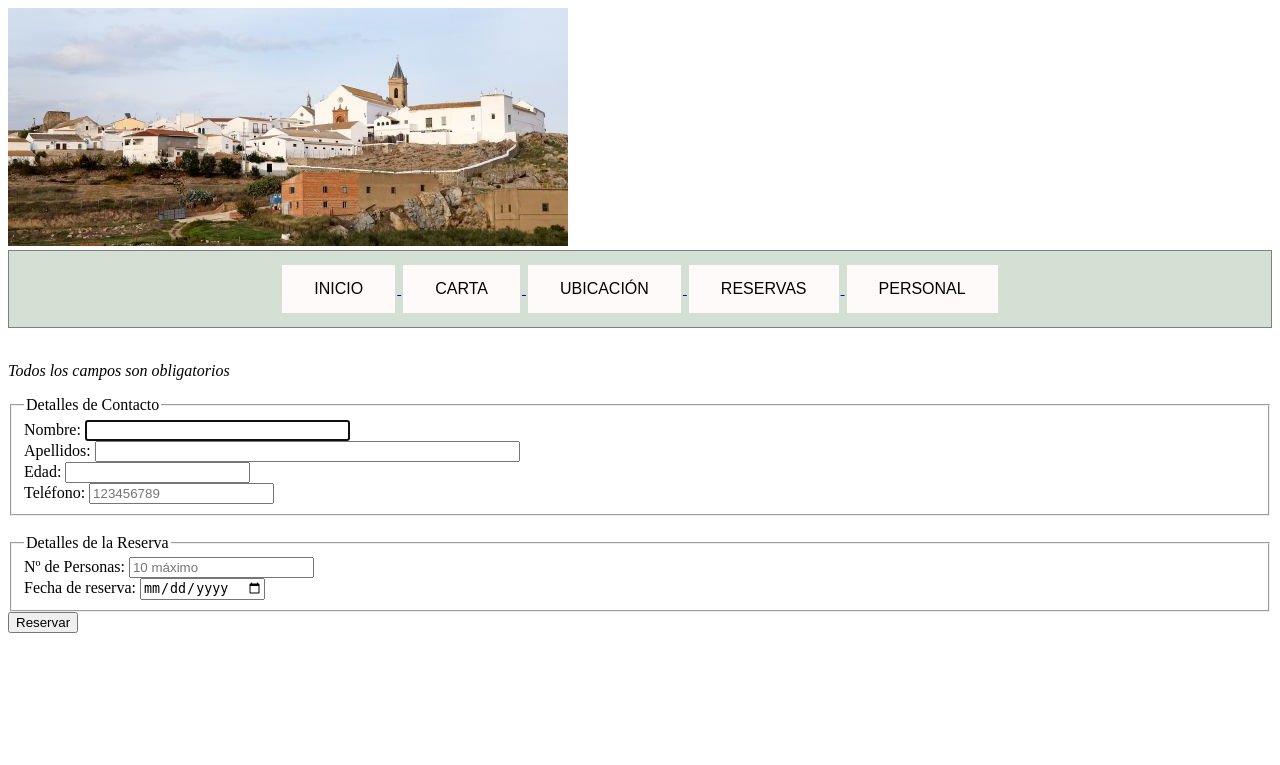
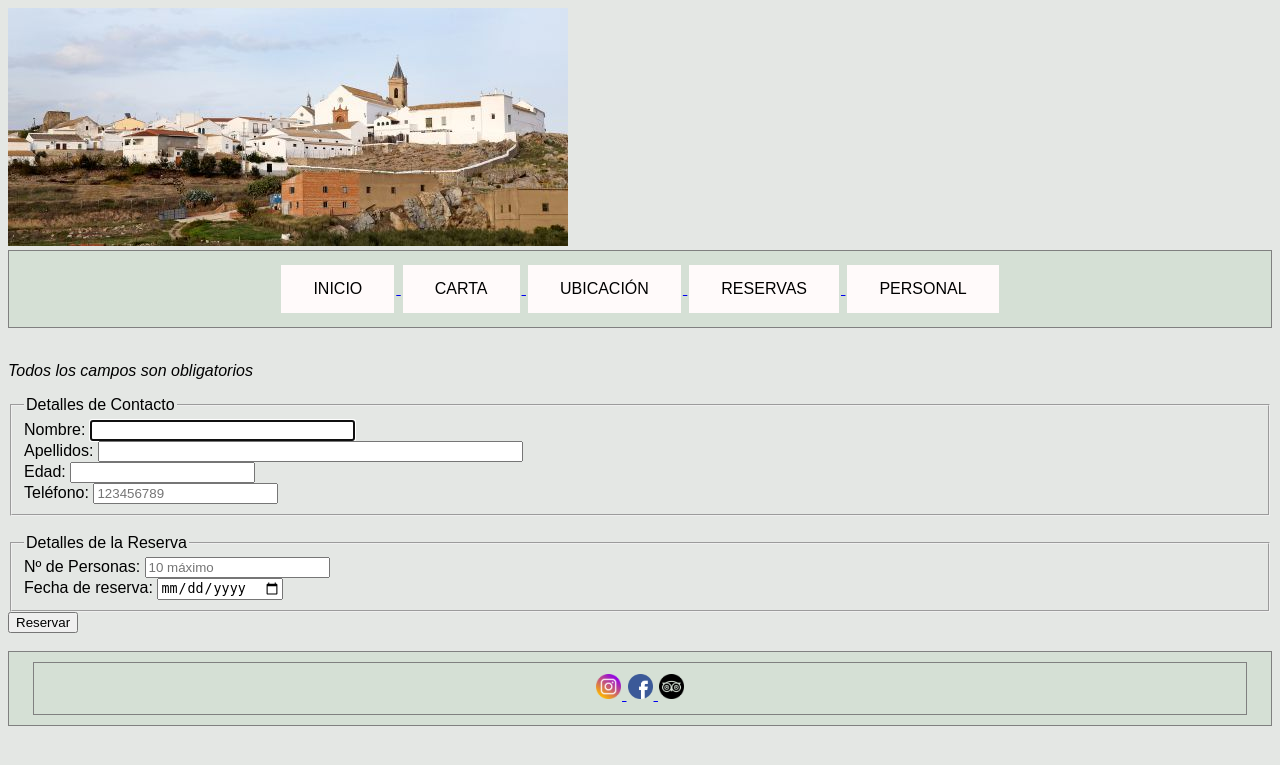
Before and after one commit to Fertry/IISSI2WebApp, a PHP site: page /XE/reservas.php in a window 1280 px wide. Shown: the top 765 px of the page. Run offline with PHP 8.4, Linux system fonts and the light colour scheme.

Commit message:
Cambios al diseño CSS

```diff
--- a/actualizar_menu.php
+++ b/actualizar_menu.php
@@ -216,6 +216,8 @@
 
     <a href = "desconexion.php"><button type = "button">Desconexión</button></a>
 
+    <br>
+
     <?php
 
         include_once("pie.php");
--- a/area_personal.php
+++ b/area_personal.php
@@ -220,6 +220,8 @@
 
     </main>
 
+    <br>
+
     <?php
 
         include_once("pie.php");
--- a/area_personal_productos.php
+++ b/area_personal_productos.php
@@ -217,6 +217,8 @@
 
     </main>
 
+    <br>
+
     <?php
 
         include_once("pie.php");
--- a/carta.php
+++ b/carta.php
@@ -221,6 +221,8 @@
 
     </main>
 
+    <br>
+
     <?php
 
         include_once("pie.php");
--- a/confirmacion_reserva.php
+++ b/confirmacion_reserva.php
@@ -106,6 +106,8 @@
 
     </main>
 
+    <br>
+
     <footer>
 
         <?php
--- a/css/restaurante.css
+++ b/css/restaurante.css
@@ -2,9 +2,29 @@
 
 	/*TO-DO*/
 
+/* Fondo de página */
+body {
+
+	font-family: Arial, Helvetica, sans-serif;
+	background-color: rgb(228, 231, 228);
+
+}
+
 /* Pie de página */
+.pie {
 
-	/*TO-DO*/
+	border: 1px solid grey;
+	padding: 10px 24px;
+	background-color: rgb(213, 224, 213);
+
+}
+
+.icon {
+
+	padding: 1px;
+	width: 25px;
+
+}
 
 /* Formularios */
 
@@ -34,7 +54,7 @@
 
   }
 
-/* Cuadro de error */
+/* Cuadros de error */
 
 	/*TO-DO*/
 
--- a/index.php
+++ b/index.php
@@ -81,6 +81,10 @@
 
     </div>
 
+    </main>
+
+    <br>
+
     <?php
 
         include_once("pie.php");
--- a/pie.php
+++ b/pie.php
@@ -1,5 +1,19 @@
 <footer class = "pie">
 
+    <div class = "pie" align = "center">
 
+        <a href = "https://www.instagram.com/gruposalvi/?hl=es" target = "_blank">
+            <img src = "images/instagram.png" alt = "Instagram" class = "icon">
+        </a>
+
+        <a href = "https://www.facebook.com/Casa-Salvi-Hacienda-Torre%C3%B3n-Nazar%C3%AD-522268517800171/" target = "_blank">
+            <img src = "images/facebook.png" alt = "Facebook" class = "icon">
+        </a>
+
+		<a href = "https://www.tripadvisor.es/Restaurant_Review-g1078245-d2481878-Reviews-Casa_Salvi_Tapas-Gerena_Province_of_Seville_Andalucia.html" target = "_blank">
+            <img src = "images/tripadvisor.png" alt = "Tripadvisor" class = "icon">
+        </a>
+
+    </div>
 
 </footer>
--- a/reservas.php
+++ b/reservas.php
@@ -80,9 +80,9 @@
 
     ?>
 
+    <main>
+
     <div class = "formulario">
-
-        <main>
 
             <form id = "formulario", method="post" action="validacion_formulario_reserva.php">
 
@@ -139,9 +139,17 @@
 
             </form>
 
-        </main>
+    </div>
 
-    </div>
+    </main>
+
+    <br>
+
+    <?php
+
+        include_once("pie.php");
+
+    ?>
 
 </body>
 
```
Also changed, not shown: area_personal_pass.php (+8 -0 lines), insertado_producto.php (+8 -0 lines), personal.php (+11 -3 lines), ubicacion.php (+8 -0 lines), images/facebook.png (added), images/instagram.png (added), images/tripadvisor.png (added).
